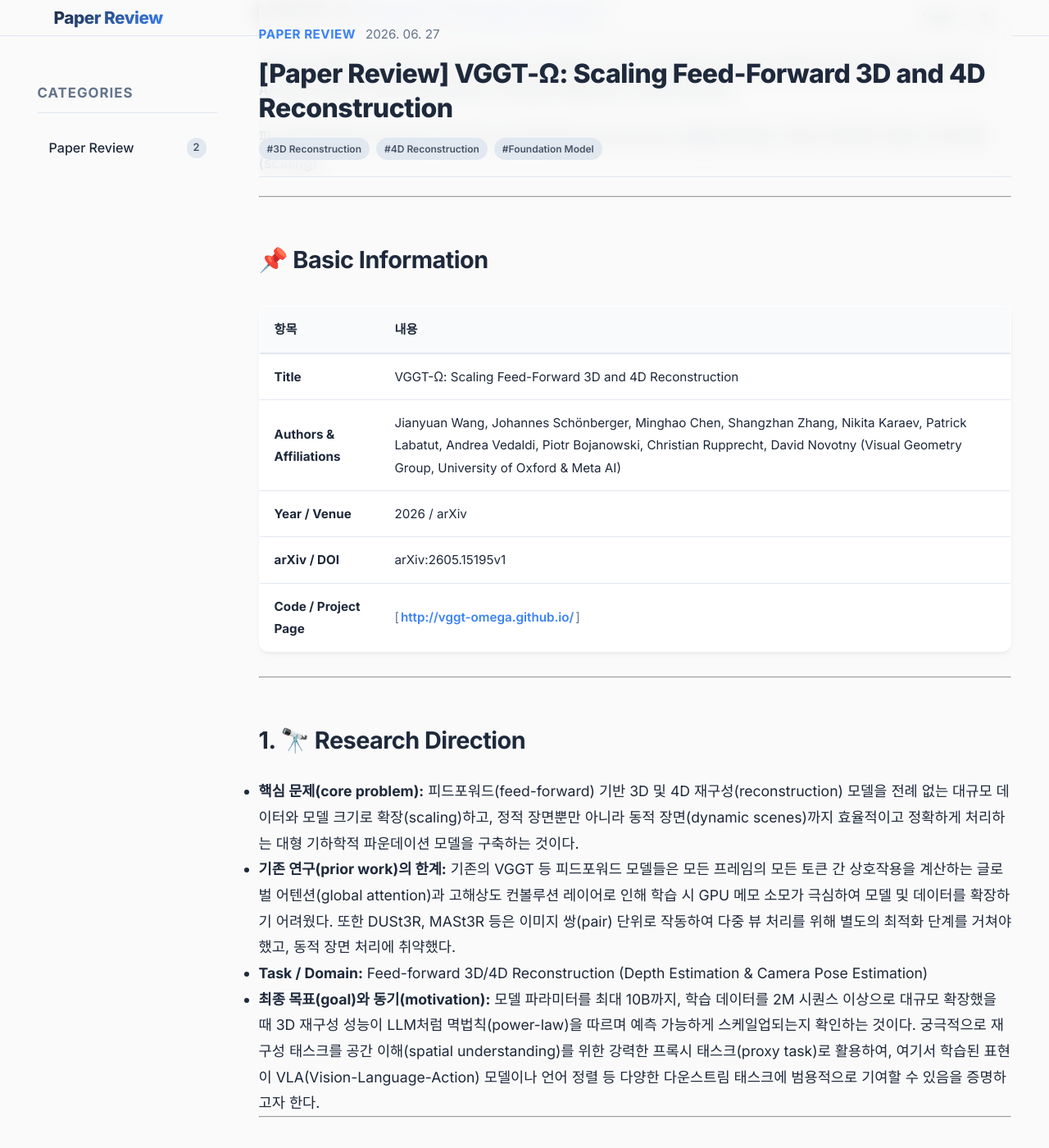
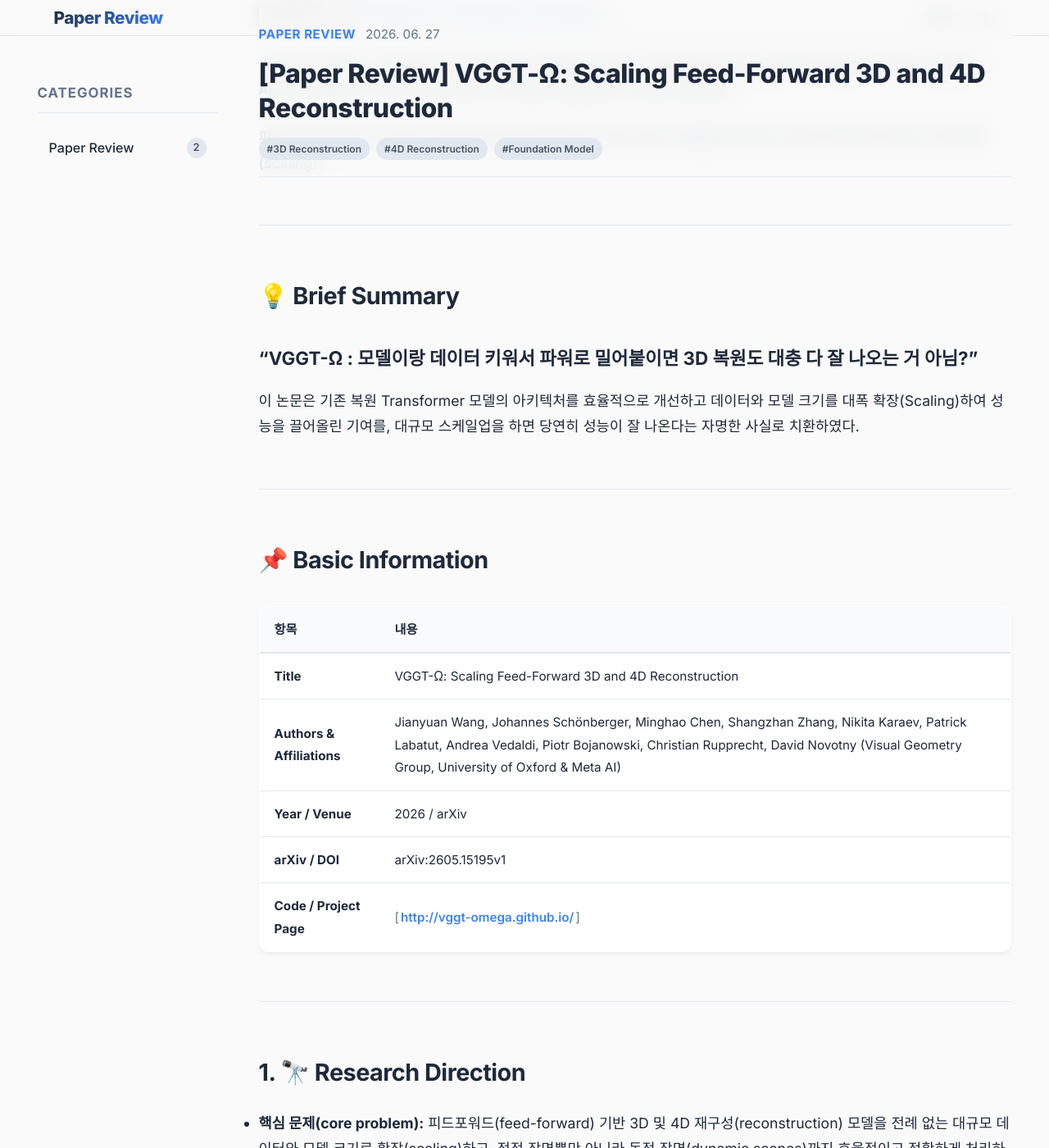
Before and after one commit to fels06/fels06.github.io, a Jekyll site: the page built from _posts/2026-06-27-VGGT-Omega.md, in a window 1280 px wide and 1400 px high, scrolled down 359 px. Shown: the whole window at 82% size. Built offline with Jekyll 4.4.1, drawn with Linux system fonts in a browser that asks for light colours.

Commit message:
Adjust hr spacing and add brief summary

```diff
--- a/_posts/2026-06-27-VGGT-Omega.md
+++ b/_posts/2026-06-27-VGGT-Omega.md
@@ -12,6 +12,14 @@ Jianyuan Wang, Johannes Schönberger, Minghao Chen, Shangzhan Zhang, Nikita Kara
 
 피드포워드(feed-forward) 기반 3D 및 4D 재구성(reconstruction) 모델을 전례 없는 대규모 데이터와 모델 크기로 확장(scaling)
 {: .text-muted }
+
+---
+
+## 💡 Brief Summary
+
+### "VGGT-Ω : 모델이랑 데이터 키워서 파워로 밀어붙이면 3D 복원도 대충 다 잘 나오는 거 아님?"
+
+이 논문은 기존 복원 Transformer 모델의 아키텍처를 효율적으로 개선하고 데이터와 모델 크기를 대폭 확장(Scaling)하여 성능을 끌어올린 기여를, 대규모 스케일업을 하면 당연히 성능이 잘 나온다는 자명한 사실로 치환하였다.
 
 ---
 
--- a/assets/css/style.css
+++ b/assets/css/style.css
@@ -373,6 +373,12 @@ body.scrolled .theme-toggle svg {
     border: 1px solid var(--card-border);
 }
 
+.post-content hr {
+    margin: 60px 0;
+    border: 0;
+    border-top: 1px solid var(--card-border);
+}
+
 /* Table Styles */
 .post-content table {
     width: 100%;
```
